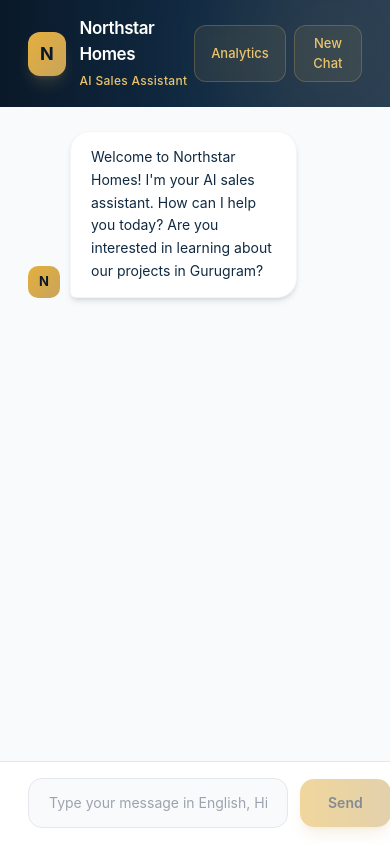
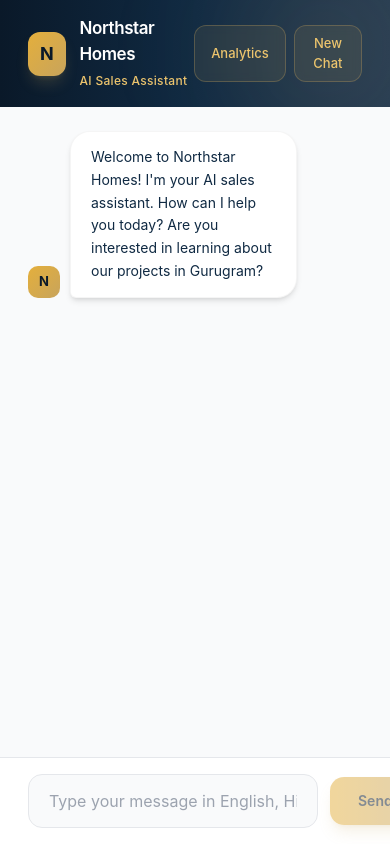
Before and after one commit to shubham108prakash-hub/huvo-ai-assignment, a Next.js app in the folder frontend/: page / in a window 390 px wide. Built offline with nearby package versions, Linux system fonts and the light colour scheme.

Commit message:
fix: prevent zoom scaling on mobile/tablet devices causing input layout shift

```diff
--- a/frontend/src/app/layout.tsx
+++ b/frontend/src/app/layout.tsx
@@ -1,9 +1,16 @@
-import type { Metadata } from "next";
+import type { Metadata, Viewport } from "next";
 import "./globals.css";
 
 export const metadata: Metadata = {
   title: "Northstar Homes — AI Assistant",
   description: "AI Sales Assistant for Northstar Homes",
+};
+
+export const viewport: Viewport = {
+  width: "device-width",
+  initialScale: 1,
+  maximumScale: 1,
+  userScalable: false,
 };
 
 export default function RootLayout({
--- a/frontend/src/components/ChatInput.tsx
+++ b/frontend/src/components/ChatInput.tsx
@@ -38,7 +38,7 @@
         placeholder="Type your message in English, Hindi, or Hinglish..."
         disabled={disabled}
         autoComplete="off"
-        className="flex-1 px-5 py-3.5 rounded-[14px] text-sm bg-gray-50 border-[1.5px] border-gray-200 outline-none transition-all duration-200 focus:border-gold-500 focus:bg-white focus:ring-2 focus:ring-gold-500/12 placeholder:text-gray-400"
+        className="flex-1 px-5 py-3.5 rounded-[14px] text-base md:text-sm bg-gray-50 border-[1.5px] border-gray-200 outline-none transition-all duration-200 focus:border-gold-500 focus:bg-white focus:ring-2 focus:ring-gold-500/12 placeholder:text-gray-400"
       />
       <button
         type="submit"
```
